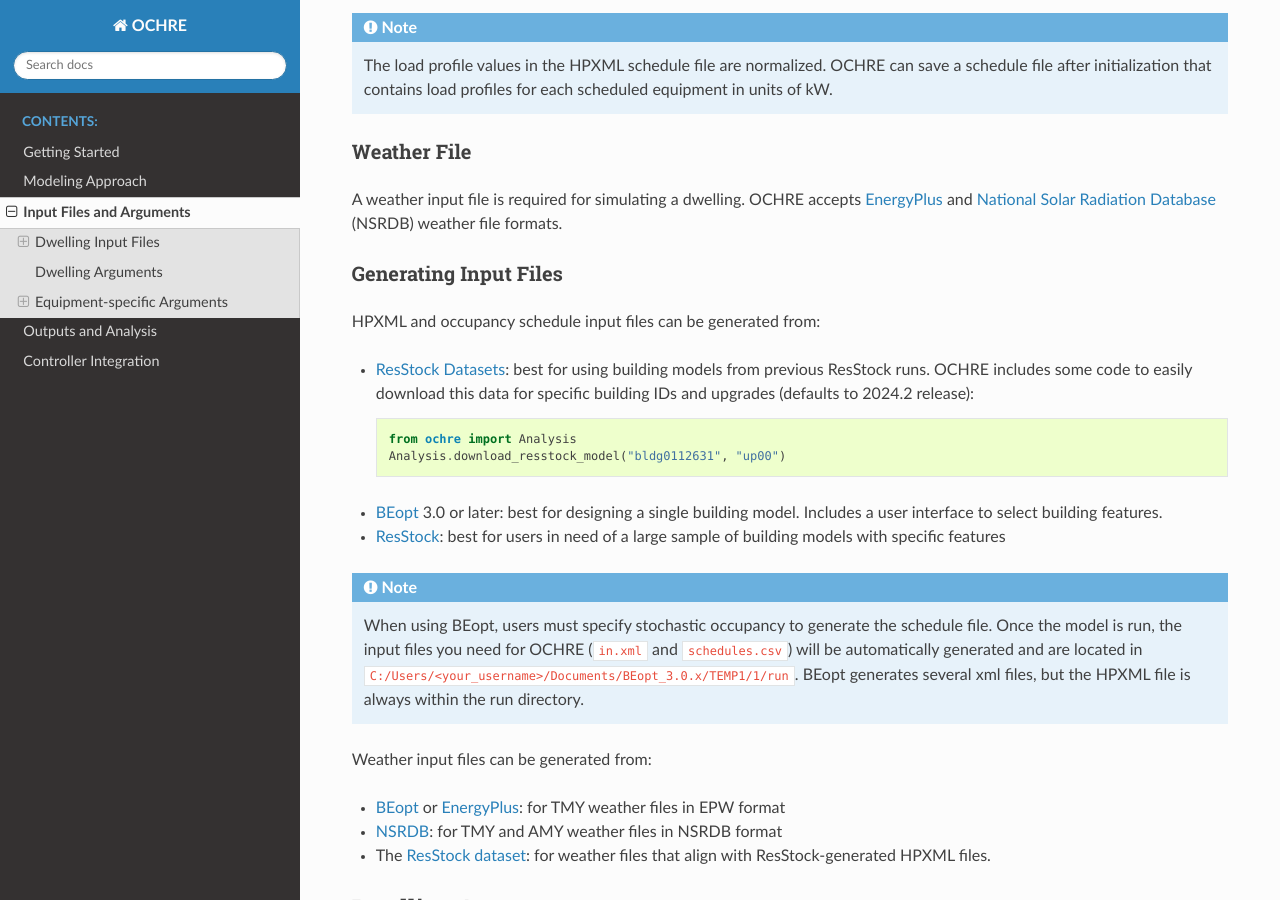
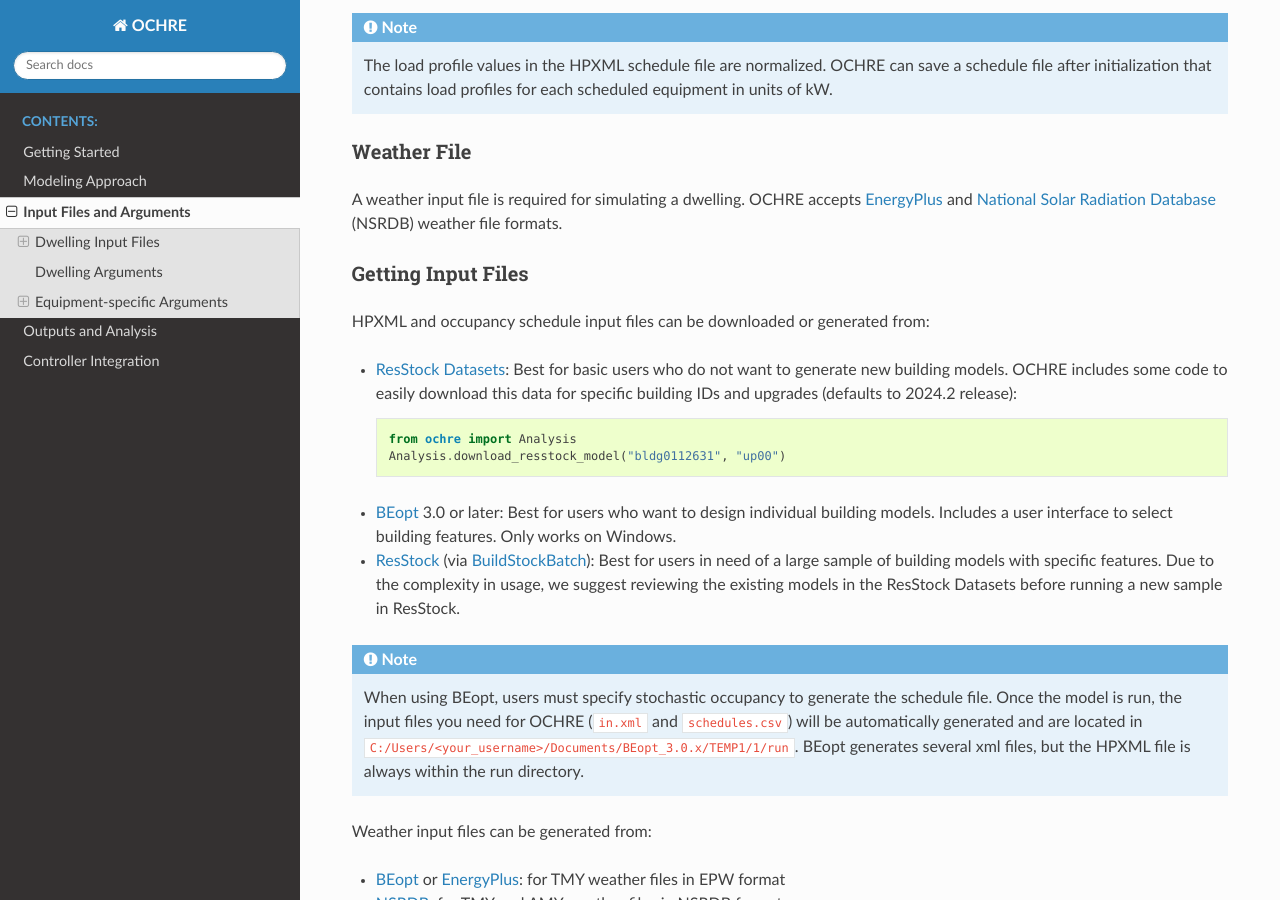
Before and after one commit to NREL/OCHRE, a Sphinx documentation site: the page built from docs/source/InputsAndArguments.rst, in a window 1280 px wide and 900 px high, scrolled down 833 px. Built offline with Sphinx 7.4.7 and the Read the Docs theme 3.1.0, drawn with Linux system fonts in a browser that asks for light colours.

```diff
--- a/docs/source/InputsAndArguments.rst
+++ b/docs/source/InputsAndArguments.rst
@@ -67,29 +67,32 @@ A weather input file is required for simulating a dwelling. OCHRE accepts
 and `National Solar Radiation Database <https://nsrdb.nrel.gov/>`__ (NSRDB)
 weather file formats.
 
-.. _generating-input-files:
+.. _getting-input-files:
 
-Generating Input Files
-~~~~~~~~~~~~~~~~~~~~~~
+Getting Input Files
+~~~~~~~~~~~~~~~~~~~
 
-HPXML and occupancy schedule input files can be generated from:
+HPXML and occupancy schedule input files can be downloaded or generated from:
 
--  `ResStock Datasets <https://resstock.nrel.gov/datasets>`__: best for using
-   building models from previous ResStock runs. OCHRE includes some code to
-   easily download this data for specific building IDs and upgrades (defaults
-   to 2024.2 release):
+-  `ResStock Datasets <https://resstock.nrel.gov/datasets>`__: Best for basic
+   users who do not want to generate new building models. OCHRE includes some
+   code to easily download this data for specific building IDs and upgrades
+   (defaults to 2024.2 release):
 
    .. code-block:: python
 
       from ochre import Analysis
       Analysis.download_resstock_model("bldg0112631", "up00")
 
--  `BEopt <https://www.nrel.gov/buildings/beopt.html>`__ 3.0 or later: best
-   for designing a single building model. Includes a user interface to select
-   building features.
+-  `BEopt <https://www.nrel.gov/buildings/beopt.html>`__ 3.0 or later: Best
+   for users who want to design individual building models. Includes a user
+   interface to select building features. Only works on Windows.
 
--  `ResStock <https://resstock.nrel.gov/>`__: best for users in need of a
-   large sample of building models with specific features
+-  `ResStock <https://resstock.nrel.gov/>`__ (via `BuildStockBatch
+   <https://buildstockbatch.readthedocs.io/en/stable/>`__): Best for users in
+   need of a large sample of building models with specific features. Due to
+   the complexity in usage, we suggest reviewing the existing models in
+   the ResStock Datasets before running a new sample in ResStock.
 
 .. note::
    When using BEopt, users must specify stochastic occupancy to generate the
```
Also changed, not shown: 2 other files.
